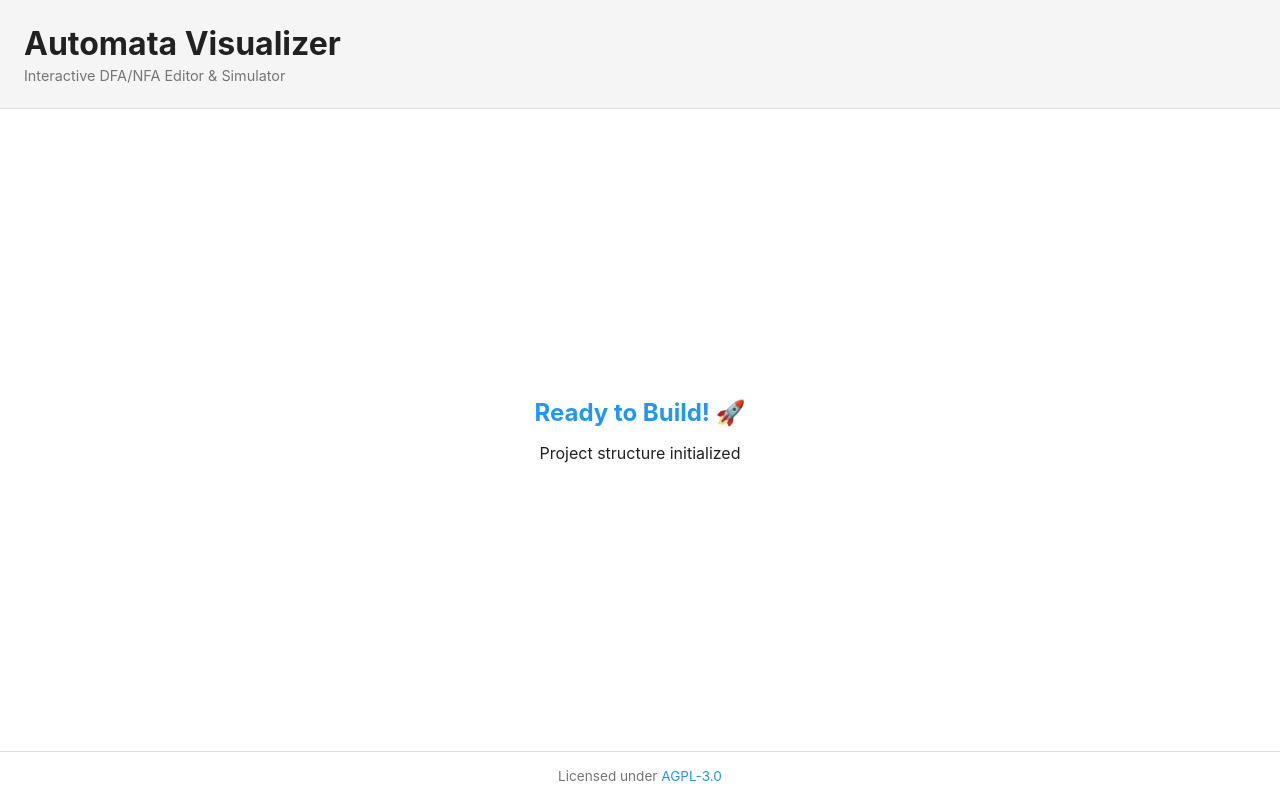
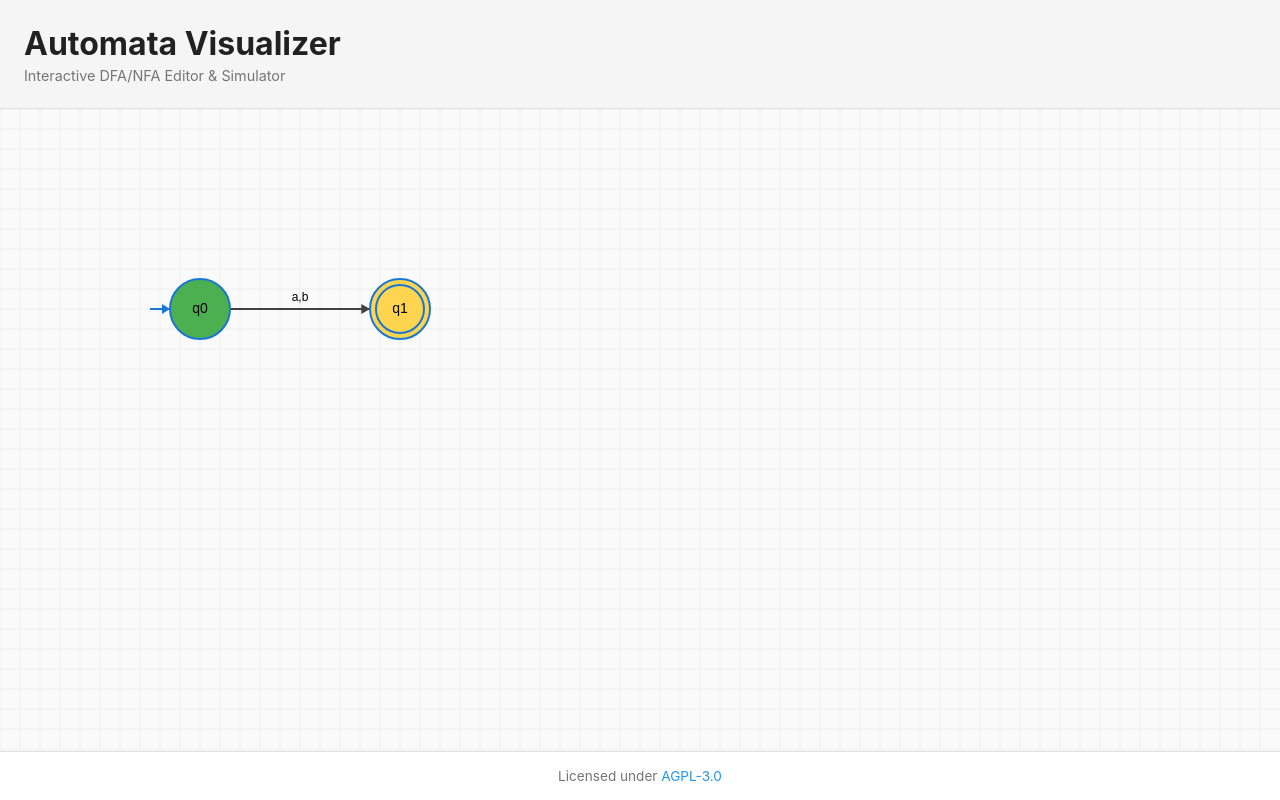
Before and after one commit to DubskySteam/automata-simulator, a React (Vite) app in the folder web/: page / in a window 1280 px wide. Built offline with nearby package versions, Linux system fonts and the light colour scheme.

Commit message:
feat(editor): add Canvas component with basic rendering

```diff
--- a/web/src/App.tsx
+++ b/web/src/App.tsx
@@ -1,3 +1,4 @@
+import { Canvas } from './components/editor/Canvas';
 import './App.css';
 
 function App() {
@@ -9,10 +10,7 @@ function App() {
       </header>
 
       <main className="main">
-        <div className="placeholder">
-          <h2>Ready to Build! 🚀</h2>
-          <p>Project structure initialized</p>
-        </div>
+        <Canvas width={window.innerWidth} height={window.innerHeight - 160} />
       </main>
 
       <footer className="footer">
--- /dev/null
+++ b/web/src/components/editor/Canvas.css
@@ -0,0 +1,16 @@
+.canvas-container {
+  flex: 1;
+  position: relative;
+  overflow: hidden;
+  background-color: var(--bg-secondary);
+}
+
+.canvas {
+  display: block;
+  cursor: default;
+  user-select: none;
+}
+
+.canvas:active {
+  cursor: grabbing;
+}
--- /dev/null
+++ b/web/src/components/editor/Canvas.tsx
@@ -0,0 +1,85 @@
+import { useEffect, useRef, useState } from 'react';
+import { useCanvas } from '@/hooks/useCanvas';
+import { CanvasRenderer } from '@/lib/canvas/renderer';
+import { State, Transition, Position } from '@/types';
+import './Canvas.css';
+
+interface CanvasProps {
+  width?: number;
+  height?: number;
+}
+
+export function Canvas({ width = 800, height = 600 }: CanvasProps) {
+  const canvasRef = useCanvas({ width, height });
+  const rendererRef = useRef<CanvasRenderer | null>(null);
+  const [offset, setOffset] = useState<Position>({ x: 0, y: 0 });
+  const [zoom, setZoom] = useState(1);
+
+  // Temporary mock data - will be replaced with real state management
+  const [states] = useState<State[]>([
+    {
+      id: '1',
+      label: 'q0',
+      isInitial: true,
+      isAccept: false,
+      position: { x: 200, y: 200 },
+    },
+    {
+      id: '2',
+      label: 'q1',
+      isInitial: false,
+      isAccept: true,
+      position: { x: 400, y: 200 },
+    },
+  ]);
+
+  const [transitions] = useState<Transition[]>([
+    {
+      id: 't1',
+      from: '1',
+      to: '2',
+      symbols: ['a', 'b'],
+    },
+  ]);
+
+  // Initialize renderer
+  useEffect(() => {
+    const canvas = canvasRef.current;
+    if (!canvas) return;
+
+    rendererRef.current = new CanvasRenderer(canvas);
+  }, [canvasRef]);
+
+  // Render loop
+  useEffect(() => {
+    const canvas = canvasRef.current;
+    const renderer = rendererRef.current;
+    if (!canvas || !renderer) return;
+
+    // Clear canvas
+    renderer.clear(width, height);
+
+    // Draw grid
+    renderer.drawGrid(width, height, offset, zoom);
+
+    // Draw transitions first (behind states)
+    transitions.forEach((transition) => {
+      const fromState = states.find((s) => s.id === transition.from);
+      const toState = states.find((s) => s.id === transition.to);
+      if (fromState && toState) {
+        renderer.drawTransition(transition, fromState, toState, offset, zoom);
+      }
+    });
+
+    // Draw states
+    states.forEach((state) => {
+      renderer.drawState(state, offset, zoom);
+    });
+  }, [states, transitions, offset, zoom, width, height]);
+
+  return (
+    <div className="canvas-container">
+      <canvas ref={canvasRef} className="canvas" />
+    </div>
+  );
+}
--- /dev/null
+++ b/web/src/hooks/useCanvas.ts
@@ -0,0 +1,34 @@
+import { useRef, useEffect } from 'react';
+
+interface UseCanvasOptions {
+  width?: number;
+  height?: number;
+}
+
+export function useCanvas(options: UseCanvasOptions = {}) {
+  const canvasRef = useRef<HTMLCanvasElement>(null);
+  const { width = 800, height = 600 } = options;
+
+  useEffect(() => {
+    const canvas = canvasRef.current;
+    if (!canvas) return;
+
+    // Set canvas size
+    canvas.width = width;
+    canvas.height = height;
+
+    // Enable high DPI displays
+    const dpr = window.devicePixelRatio || 1;
+    canvas.width = width * dpr;
+    canvas.height = height * dpr;
+    canvas.style.width = `${width}px`;
+    canvas.style.height = `${height}px`;
+
+    const ctx = canvas.getContext('2d');
+    if (ctx) {
+      ctx.scale(dpr, dpr);
+    }
+  }, [width, height]);
+
+  return canvasRef;
+}
```
